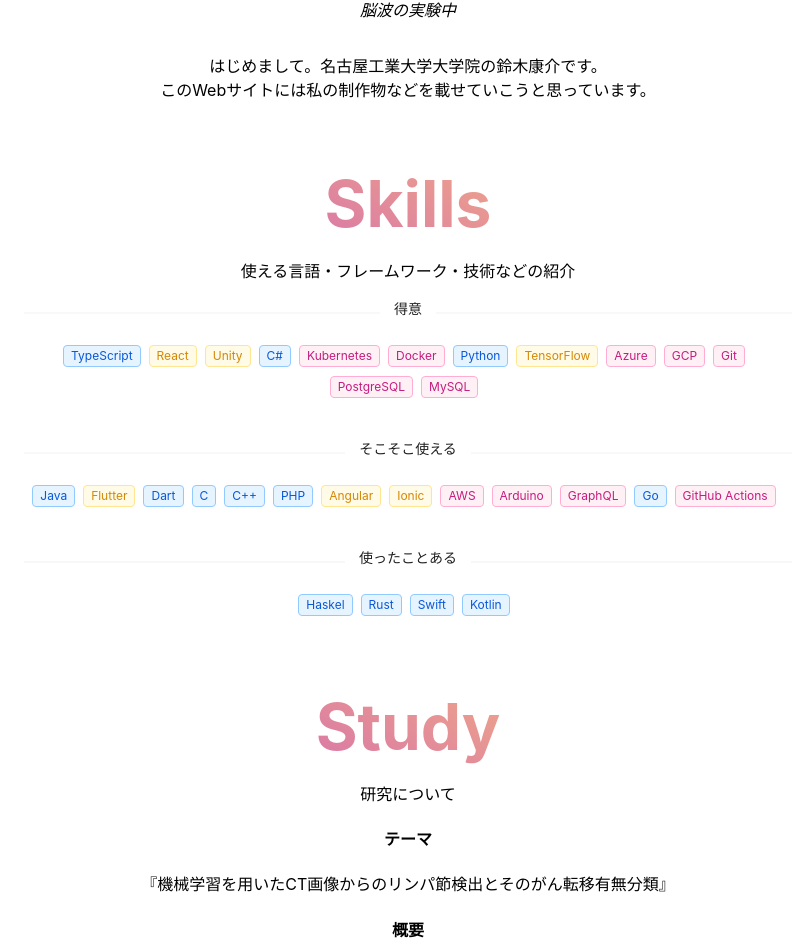
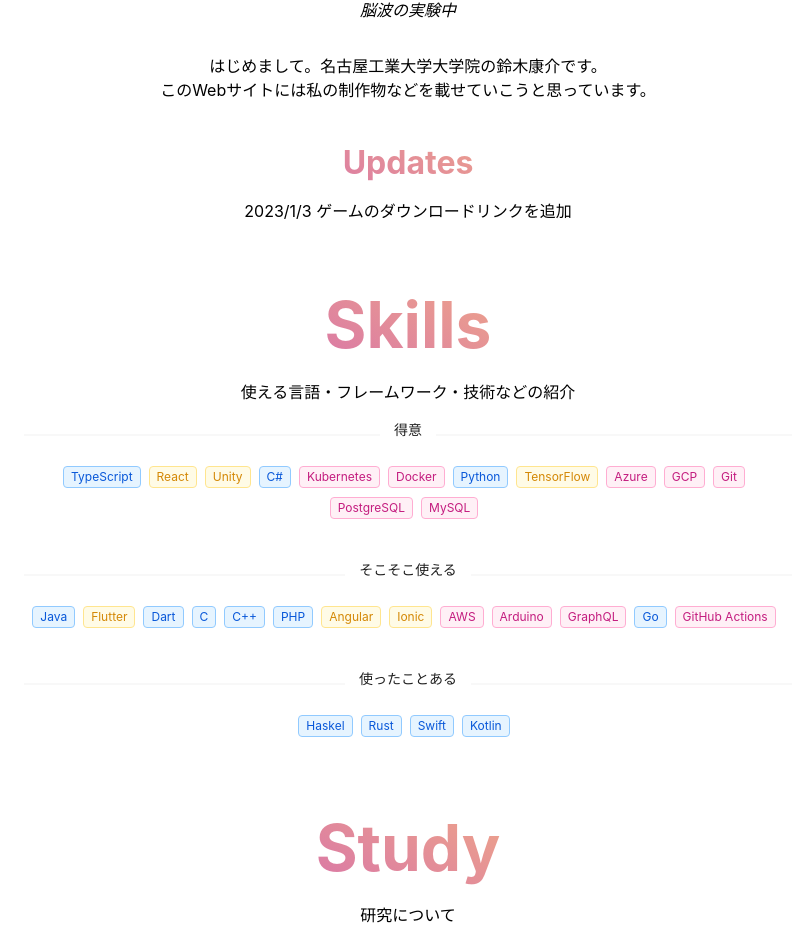
Before and after one commit to suzuki764/portfolio, a Next.js app: page / in a window 1280 px wide. Shown: the part 935-1875 px from the top of the page, without its empty margins (232-1039 px from the left). Built offline with nearby package versions, Linux system fonts and the light colour scheme; no server answers.

Commit message:
更新情報を追加

```diff
--- a/components/About.tsx
+++ b/components/About.tsx
@@ -16,6 +16,9 @@ export function About() {
         <br />
         このWebサイトには私の制作物などを載せていこうと思っています。
       </p>
+
+      <h4 className={styles.title}>Updates</h4>
+      <p>2023/1/3 ゲームのダウンロードリンクを追加</p>
 
       <h3 className={styles.title}>Skills</h3>
       <p>使える言語・フレームワーク・技術などの紹介</p>
--- a/components/styles/About.module.css
+++ b/components/styles/About.module.css
@@ -20,6 +20,11 @@ h3.title {
   margin-bottom: 1rem;
 }
 
+h4.title {
+  font-size: 2rem;
+  margin-bottom: 0;
+}
+
 .tags span {
   margin-bottom: 0.5rem;
 }
```
